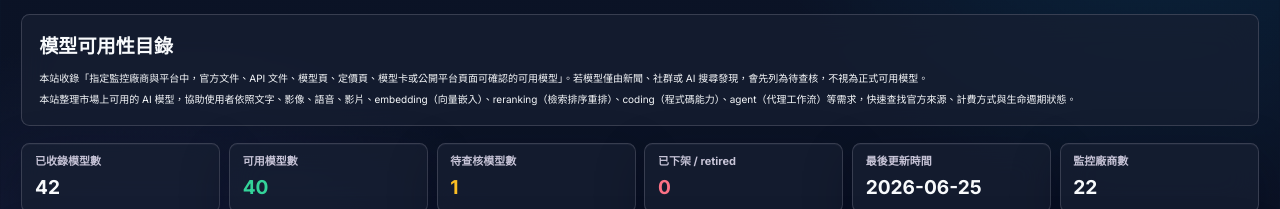
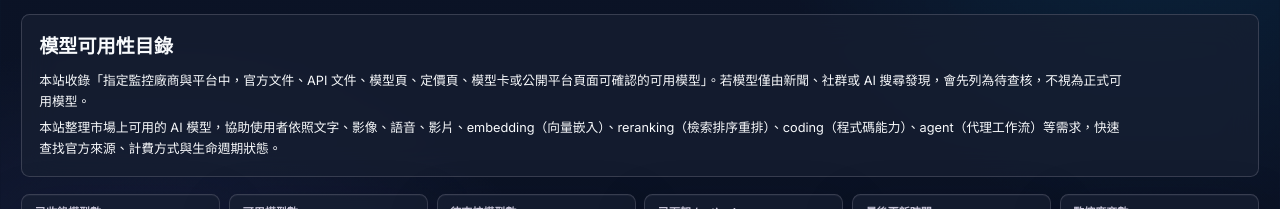
Before and after one commit to kemscolor-afk/ai-model-radar, a React (Vite) app: page / in a window 1280 px wide. Shown: the part 187-396 px from the top of the page. Built offline with nearby package versions, Linux system fonts and the light colour scheme; no server answers.

Commit message:
style: increase directory description text

```diff
--- a/src/App.tsx
+++ b/src/App.tsx
@@ -277,10 +277,10 @@ export default function App() {
 
         <section className="rounded-lg border border-indigo-100 bg-indigo-50 p-4">
           <h2 className="text-lg font-bold text-indigo-950">模型可用性目錄</h2>
-          <p className="mt-2 max-w-5xl text-[10px] leading-4 text-indigo-950">
+          <p className="mt-2 max-w-5xl text-xs leading-5 text-indigo-950">
             本站收錄「指定監控廠商與平台中，官方文件、API 文件、模型頁、定價頁、模型卡或公開平台頁面可確認的可用模型」。若模型僅由新聞、社群或 AI 搜尋發現，會先列為待查核，不視為正式可用模型。
           </p>
-          <p className="mt-1 max-w-5xl text-[10px] leading-4 text-indigo-950">
+          <p className="mt-1 max-w-5xl text-xs leading-5 text-indigo-950">
             本站整理市場上可用的 AI 模型，協助使用者依照文字、影像、語音、影片、embedding（向量嵌入）、reranking（檢索排序重排）、coding（程式碼能力）、agent（代理工作流）等需求，快速查找官方來源、計費方式與生命週期狀態。
           </p>
         </section>
```
